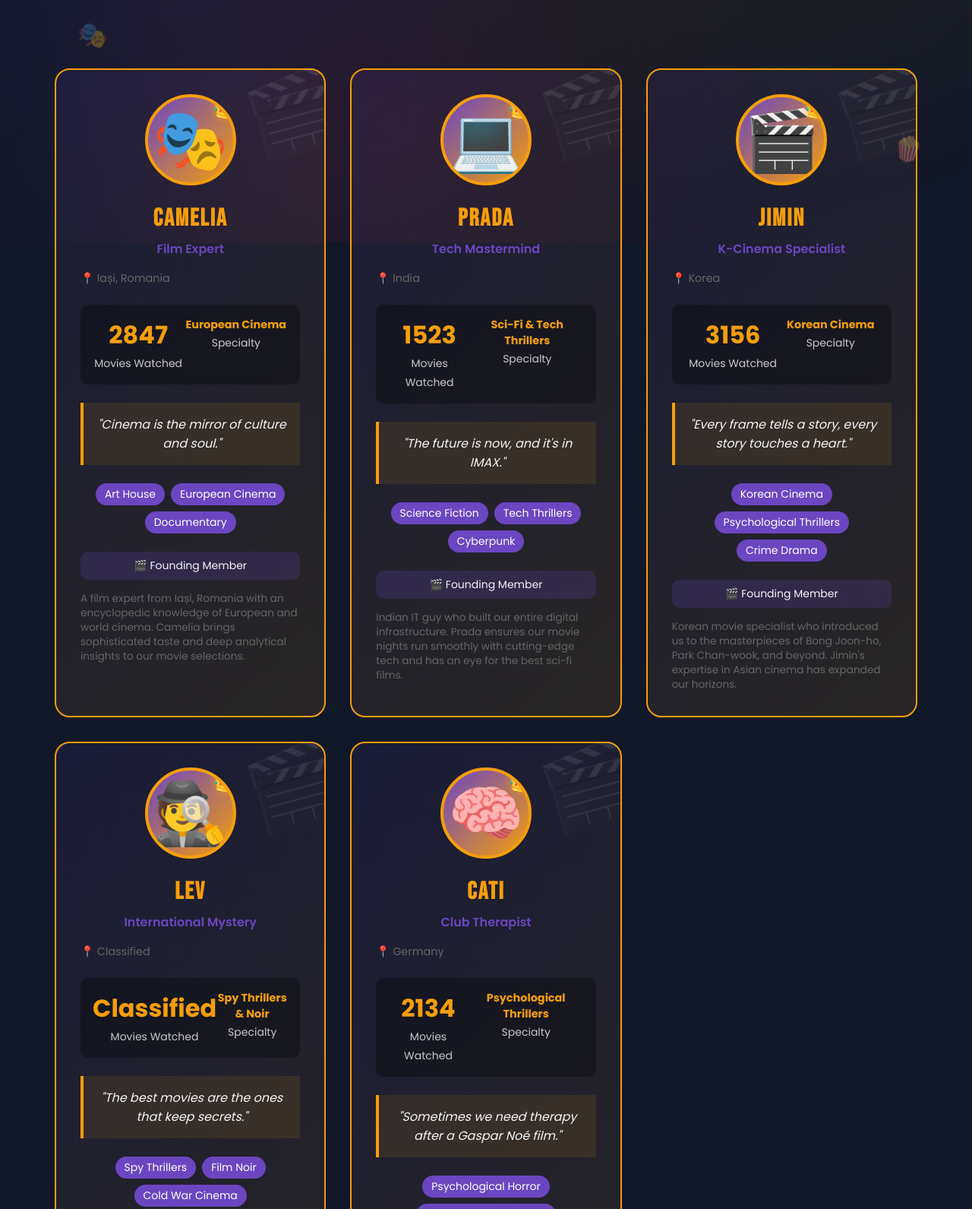
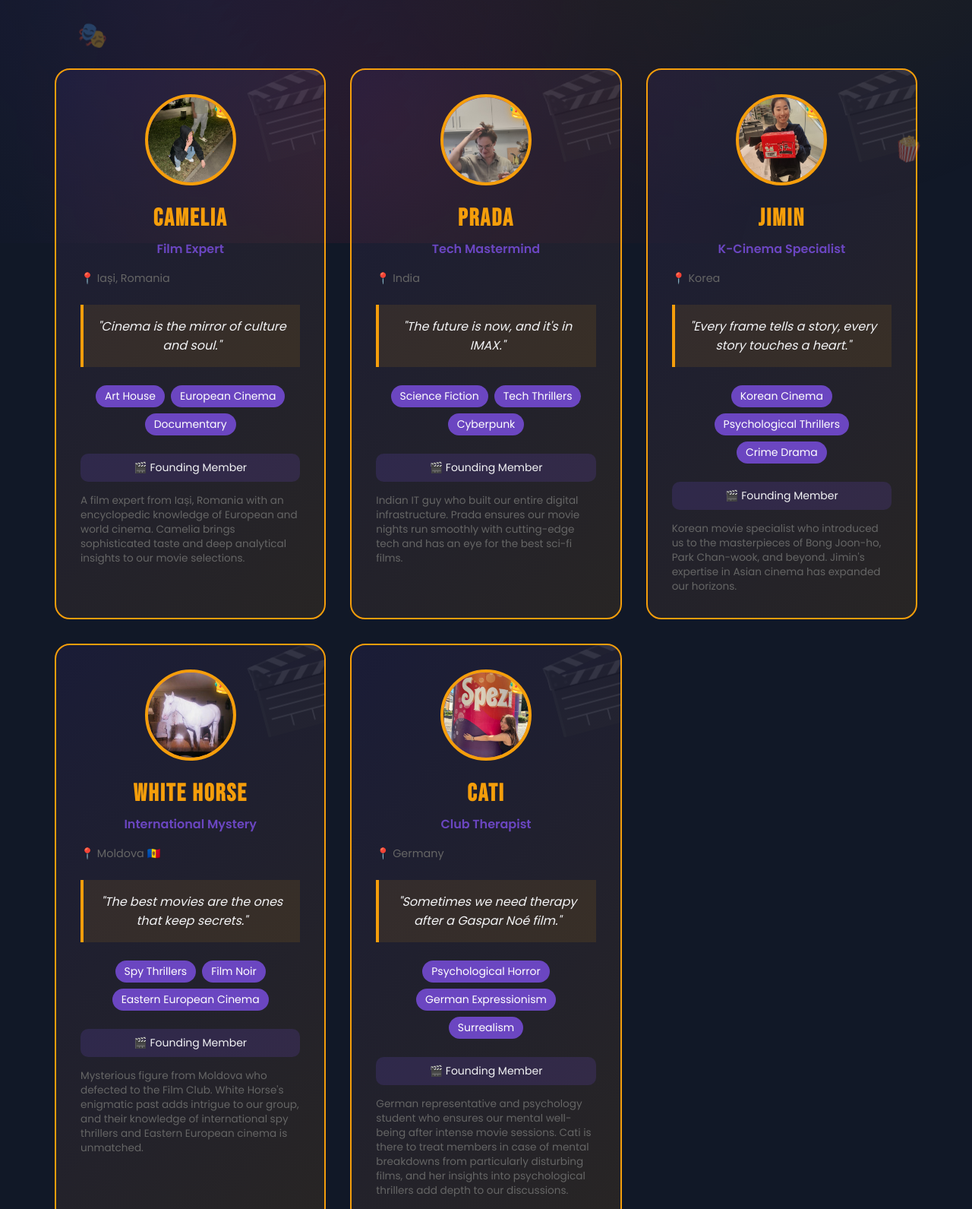
Before and after one commit to Pradyumn-Patil/GooseFilms, a plain HTML site: page members.html in a window 1280 px wide. Shown: the part 480-2071 px from the top of the page at 76% size. Drawn offline with Linux system fonts and the light colour scheme.

Commit message:
Add member profile images - Camelia, Prada (Jude), Jimin, White Horse, and Cati

```diff
--- a/js/members-config.js
+++ b/js/members-config.js
@@ -7,11 +7,11 @@ const MEMBERS_CONFIG = {
             name: "Camelia",
             role: "Film Expert",
             location: "Iași, Romania",
-            profileImg: "🎭",
+            profileImg: "assets/camelia.jpeg",
             speciality: "European Cinema",
             favoriteGenre: "Art House",
             favoriteGenres: ["Art House", "European Cinema", "Documentary"],
-            moviesWatched: 2847,
+            moviesWatched: 0,
             memberSince: "Founding Member",
             quote: "Cinema is the mirror of culture and soul.",
             bio: "A film expert from Iași, Romania with an encyclopedic knowledge of European and world cinema. Camelia brings sophisticated taste and deep analytical insights to our movie selections."
@@ -21,11 +21,11 @@ const MEMBERS_CONFIG = {
             name: "Prada",
             role: "Tech Mastermind",
             location: "India",
-            profileImg: "💻",
+            profileImg: "assets/jude.jpeg",
             speciality: "Sci-Fi & Tech Thrillers",
             favoriteGenre: "Science Fiction",
             favoriteGenres: ["Science Fiction", "Tech Thrillers", "Cyberpunk"],
-            moviesWatched: 1523,
+            moviesWatched: 0,
             memberSince: "Founding Member",
             quote: "The future is now, and it's in IMAX.",
             bio: "Indian IT guy who built our entire digital infrastructure. Prada ensures our movie nights run smoothly with cutting-edge tech and has an eye for the best sci-fi films."
@@ -35,39 +35,39 @@ const MEMBERS_CONFIG = {
             name: "Jimin",
             role: "K-Cinema Specialist",
             location: "Korea",
-            profileImg: "🎬",
+            profileImg: "assets/jimin.jpeg",
             speciality: "Korean Cinema",
             favoriteGenre: "Psychological Thrillers",
             favoriteGenres: ["Korean Cinema", "Psychological Thrillers", "Crime Drama"],
-            moviesWatched: 3156,
+            moviesWatched: 0,
             memberSince: "Founding Member",
             quote: "Every frame tells a story, every story touches a heart.",
             bio: "Korean movie specialist who introduced us to the masterpieces of Bong Joon-ho, Park Chan-wook, and beyond. Jimin's expertise in Asian cinema has expanded our horizons."
         },
         {
             id: 4,
-            name: "Lev",
+            name: "White Horse",
             role: "International Mystery",
-            location: "Classified",
-            profileImg: "🕵️",
+            location: "Moldova 🇲🇩",
+            profileImg: "assets/white_horse.jpeg",
             speciality: "Spy Thrillers & Noir",
             favoriteGenre: "Espionage",
-            favoriteGenres: ["Spy Thrillers", "Film Noir", "Cold War Cinema"],
-            moviesWatched: "Classified",
+            favoriteGenres: ["Spy Thrillers", "Film Noir", "Eastern European Cinema"],
+            moviesWatched: 0,
             memberSince: "Founding Member",
             quote: "The best movies are the ones that keep secrets.",
-            bio: "Russian spy who defected to the Film Club. Lev's mysterious past adds intrigue to our group, and his knowledge of international spy thrillers is unmatched."
+            bio: "Mysterious figure from Moldova who defected to the Film Club. White Horse's enigmatic past adds intrigue to our group, and their knowledge of international spy thrillers and Eastern European cinema is unmatched."
         },
         {
             id: 5,
             name: "Cati",
             role: "Club Therapist",
             location: "Germany",
-            profileImg: "🧠",
+            profileImg: "assets/cati.png",
             speciality: "Psychological Thrillers",
             favoriteGenre: "Mind-Bending Films",
             favoriteGenres: ["Psychological Horror", "German Expressionism", "Surrealism"],
-            moviesWatched: 2134,
+            moviesWatched: 0,
             memberSince: "Founding Member",
             quote: "Sometimes we need therapy after a Gaspar Noé film.",
             bio: "German representative and psychology student who ensures our mental well-being after intense movie sessions. Cati is there to treat members in case of mental breakdowns from particularly disturbing films, and her insights into psychological thrillers add depth to our discussions."
--- a/members.html
+++ b/members.html
@@ -475,13 +475,13 @@
         function createMemberCard(member) {
             return `
                 <div class="member-card" data-member-id="${member.id}">
-                    <div class="member-avatar" style="font-size: 80px; display: flex; align-items: center; justify-content: center;">
-                        ${member.profileImg}
+                    <div class="member-avatar">
+                        <img src="${member.profileImg}" alt="${member.name}" style="width: 100%; height: 100%; object-fit: cover; border-radius: 50%;">
                     </div>
                     <h3 class="member-name">${member.name}</h3>
                     <p class="member-title">${member.role}</p>
                     <p style="color: #666; font-size: 0.9em;">📍 ${member.location}</p>
-                    ${MEMBERS_CONFIG.pageSettings.showStats ? `
+                    ${MEMBERS_CONFIG.pageSettings.showStats && member.moviesWatched > 0 ? `
                     <div class="member-stats">
                         <div class="stat">
                             <span class="stat-number">${member.moviesWatched}</span>
```
Also changed, not shown: assets/WhatsApp Image 2025-07-17 at 02.27.19.jpeg (added), assets/camelia.jpeg (added), assets/cati.png (added), assets/chill_lev.jpeg (renamed from assets/lev.jpeg), assets/jimin.jpeg (added), assets/jude.jpeg (added), assets/lev_.jpeg (added), assets/white_horse.jpeg (added).
